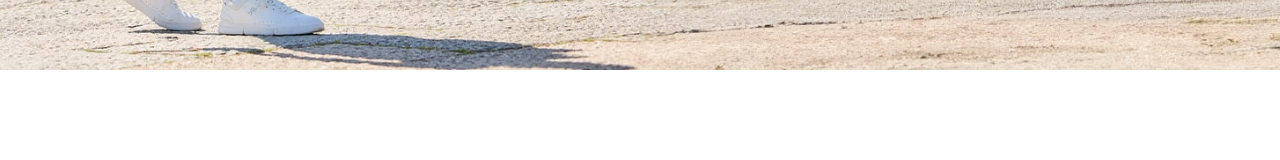
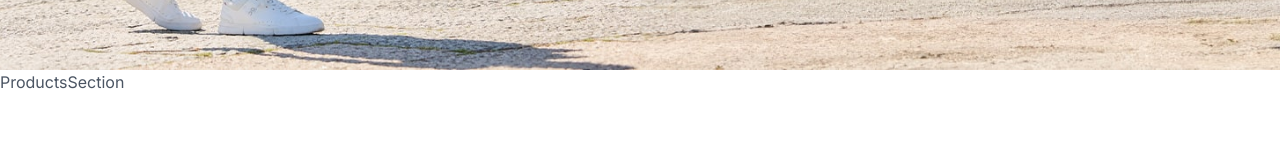
Before and after one commit to anoopraju31/urban-elegance, a Next.js app: page / in a window 1280 px wide. Shown: the part 730-890 px from the top of the page. Built offline with nearby package versions, Linux system fonts and the light colour scheme.

Commit message:
Product Section - initial

```diff
--- a/app/page.tsx
+++ b/app/page.tsx
@@ -1,4 +1,5 @@
 import HeroSection from '@/components/HeroSection'
+import ProductsSection from '@/components/ProductsSection'
 import { FC } from 'react'
 
 type Props = {}
@@ -7,6 +8,7 @@ const page: FC<Props> = (props) => {
 	return (
 		<main className='min-h-screen text-gray-600 dark:text-gray-400 bg-white dark:bg-gray-900 body-font overflow-hidden'>
 			<HeroSection />
+			<ProductsSection />
 		</main>
 	)
 }
--- /dev/null
+++ b/components/ProductsSection.tsx
@@ -0,0 +1,7 @@
+import { FC } from 'react'
+
+const ProductsSection: FC = () => {
+	return <div>ProductsSection</div>
+}
+
+export default ProductsSection
```
